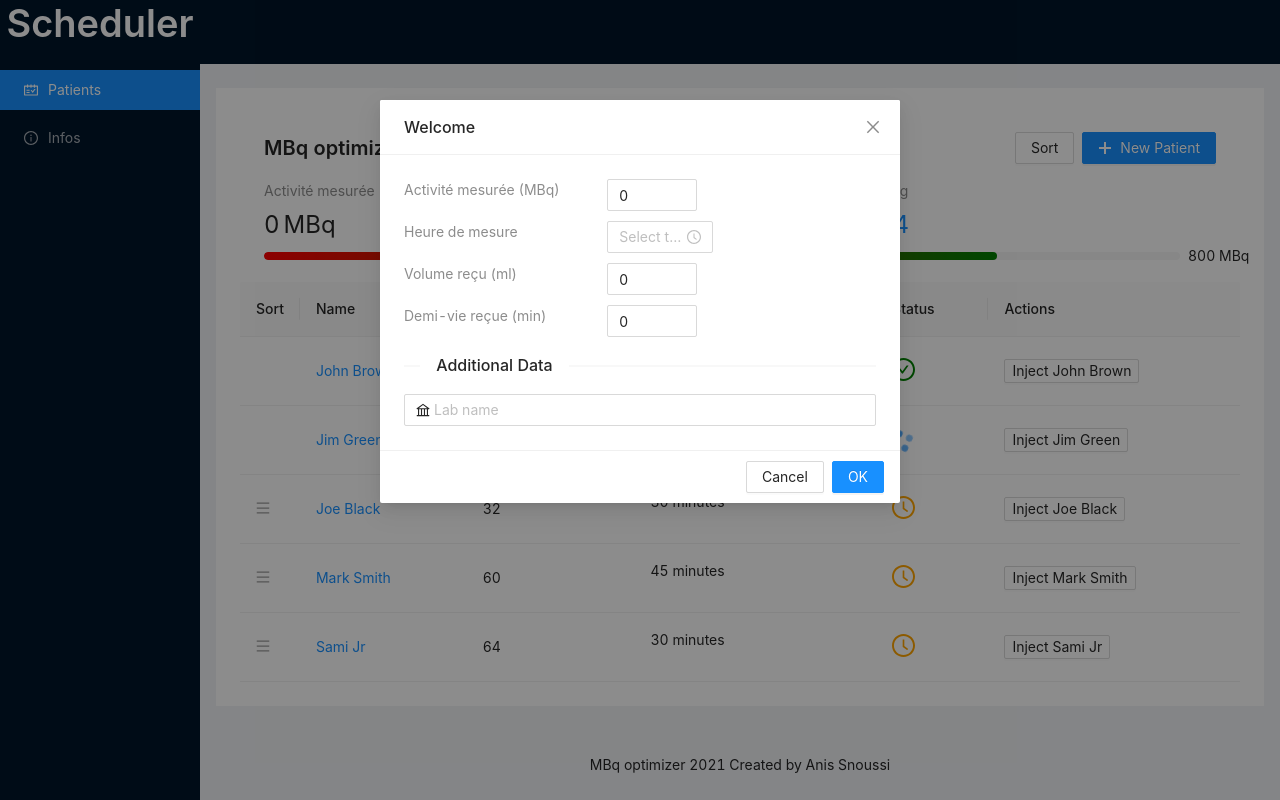
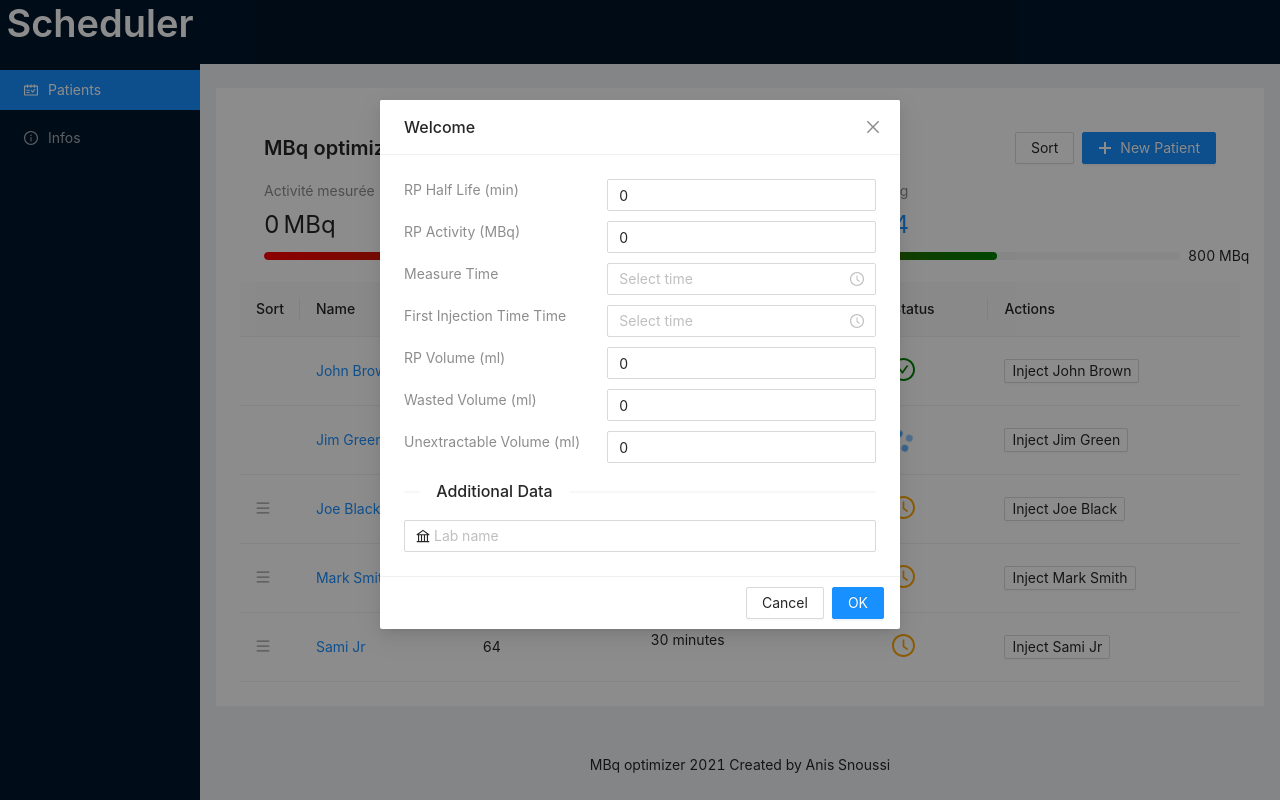
Before and after one commit to github-anis-snoussi/Radiopharmaceuticals-Optimizer, a React (Create React App) app in the folder web/app/: page / in a window 1280 px wide. Built offline with nearby package versions, Linux system fonts and the light colour scheme.

Commit message:
cleaning

```diff
--- a/web/app/src/App.js
+++ b/web/app/src/App.js
@@ -84,11 +84,14 @@ class App extends React.Component {
   constructor(props){
     super(props)
     this.state = {
-      // initial data
-      measuredActivity : 0,
-      measureTime : null,
-      receivedVolume: 0,
-      halfLife: 0,
+      // rp_settings
+      rp_activity : 0,
+      mesure_time : null,
+      first_inj_time : null,
+      rp_half_life: 0,
+      rp_vol: 0,
+      wasted_vol: 0,
+      unextractable_vol: 0,
       name: 'MBq optimizer',
 
       // app status
@@ -236,47 +239,86 @@ class App extends React.Component {
     return(
       <Modal title="Welcome" visible={this.state.isModalVisible} onOk={this.handleOk} onCancel={this.handleCancel}>
 
-        <Row gutter={16} style={{marginBottom : 10}}>
+        <Row gutter={16} style={{marginBottom : 10}} >
           <Col className="gutter-row" span={10}>
-            <Text type="secondary">Activité mesurée (MBq)</Text>
+            <Text type="secondary">RP Half Life (min)</Text>
           </Col>
-          <Col className="gutter-row" span={6}>
+          <Col className="gutter-row" span={14}>
             <InputNumber
+              style={{width : '100%'}}
               defaultValue={0}
-              onChange={(measuredActivity) => {this.setState({measuredActivity : measuredActivity})}}
+              onChange={(rp_half_life) => {this.setState({rp_half_life : rp_half_life})}}
             />
           </Col>
         </Row>
 
         <Row gutter={16} style={{marginBottom : 10}}>
           <Col className="gutter-row" span={10}>
-            <Text type="secondary">Heure de mesure</Text>
+            <Text type="secondary">RP Activity (MBq)</Text>
           </Col>
-          <Col className="gutter-row" span={6}>
-            <TimePicker onChange={(measureTime) => {this.setState({measureTime : measureTime})}} />
+          <Col className="gutter-row" span={14}>
+            <InputNumber
+              style={{width : '100%'}}
+              defaultValue={0}
+              onChange={(rp_activity) => {this.setState({rp_activity : rp_activity})}}
+            />
           </Col>
         </Row>
 
         <Row gutter={16} style={{marginBottom : 10}}>
           <Col className="gutter-row" span={10}>
-            <Text type="secondary">Volume  reçu  (ml)</Text>
+            <Text type="secondary">Measure Time</Text>
           </Col>
-          <Col className="gutter-row" span={6}>
+          <Col className="gutter-row" span={14}>
+            <TimePicker style={{width : '100%'}} onChange={(mesure_time) => {this.setState({mesure_time : mesure_time})}} />
+          </Col>
+        </Row>
+
+        <Row gutter={16} style={{marginBottom : 10}}>
+          <Col className="gutter-row" span={10}>
+            <Text type="secondary">First Injection Time Time</Text>
+          </Col>
+          <Col className="gutter-row" span={14}>
+            <TimePicker style={{width : '100%'}} onChange={(mesure_time) => {this.setState({mesure_time : mesure_time})}} />
+          </Col>
+        </Row>
+
+        <Row gutter={16} style={{marginBottom : 10}}>
+          <Col className="gutter-row" span={10}>
+            <Text type="secondary">RP Volume  (ml)</Text>
+          </Col>
+          <Col className="gutter-row" span={14}>
             <InputNumber
+              style={{width : '100%'}}
               defaultValue={0}
-              onChange={(receivedVolume) => {this.setState({receivedVolume : receivedVolume})}}
+              onChange={(rp_vol) => {this.setState({rp_vol : rp_vol})}}
             />
           </Col>
         </Row>
 
-        <Row gutter={16}>
+        <Row gutter={16} style={{marginBottom : 10}}>
           <Col className="gutter-row" span={10}>
-            <Text type="secondary">Demi-vie reçue (min)</Text>
+            <Text type="secondary">Wasted Volume  (ml)</Text>
           </Col>
-          <Col className="gutter-row" span={6}>
+          <Col className="gutter-row" span={14}  >
             <InputNumber
+              style={{width : '100%'}}
               defaultValue={0}
-              onChange={(halfLife) => {this.setState({halfLife : halfLife})}}
+              onChange={(wasted_vol) => {this.setState({wasted_vol : wasted_vol})}}
+            />
+          </Col>
+        </Row>
+
+
+        <Row gutter={16} style={{marginBottom : 10}}>
+          <Col className="gutter-row" span={10}>
+            <Text type="secondary">Unextractable Volume  (ml)</Text>
+          </Col>
+          <Col className="gutter-row" span={14}>
+            <InputNumber
+              style={{width : '100%'}}
+              defaultValue={0}
+              onChange={(unextractable_vol) => {this.setState({unextractable_vol : unextractable_vol})}}
             />
           </Col>
         </Row>
@@ -323,10 +365,10 @@ render() {
         <div className="site-layout-background" style={{ padding: 24, minHeight: 360 }}>
 
           <AppHeader
-            measuredActivity={this.state.measuredActivity}
-            measureTime={this.state.measureTime}
-            receivedVolume={this.state.receivedVolume}
-            halfLife={this.state.halfLife}
+            rp_activity={this.state.rp_activity}
+            mesure_time={this.state.mesure_time}
+            rp_vol={this.state.rp_vol}
+            rp_half_life={this.state.rp_half_life}
             name={this.state.name}
           >
             <Button key="1" >Sort</Button>
--- a/web/app/src/Components/AppHeader.js
+++ b/web/app/src/Components/AppHeader.js
@@ -28,17 +28,17 @@ const HeaderContent = ({ children, extra }) => (
   </div>
 );
 
-const renderContent = (measuredActivity, measureTime, receivedVolume, halfLife) => (
+const renderContent = (rp_activity, mesure_time, rp_vol, rp_half_life) => (
   <Row>
   <Statistic
     title="Activité mesurée"
     suffix="MBq"
-    value={measuredActivity}
+    value={rp_activity}
 
   />
   <Statistic
     title="Heure de mesure"
-    value={new Date(measureTime).toLocaleTimeString(navigator.language, {
+    value={new Date(mesure_time).toLocaleTimeString(navigator.language, {
       hour: '2-digit',
       minute:'2-digit',
     })}
@@ -49,12 +49,12 @@ const renderContent = (measuredActivity, measureTime, receivedVolume, halfLife)
   <Statistic
     title="Volume reçu"
     suffix="ml"
-    value={receivedVolume}
+    value={rp_vol}
   />
   <Statistic
     title="Demi-vie reçue"
     suffix="min"
-    value={halfLife}
+    value={rp_half_life}
     style={{
       margin: '0 32px',
     }}
@@ -80,7 +80,7 @@ class AppHeader extends React.Component {
   }
 
   render() {
-    const {name, children, measuredActivity, measureTime, receivedVolume, halfLife} = this.props
+    const {name, children, rp_activity, mesure_time, rp_vol, rp_half_life} = this.props
     return (
       <PageHeader
       className="site-page-header-responsive"
@@ -90,7 +90,7 @@ class AppHeader extends React.Component {
       extra={children}
     >
       <HeaderContent>
-        {renderContent(measuredActivity, measureTime, receivedVolume, halfLife)}
+        {renderContent(rp_activity, mesure_time, rp_vol, rp_half_life)}
         </HeaderContent>
     </PageHeader>
     );
```
